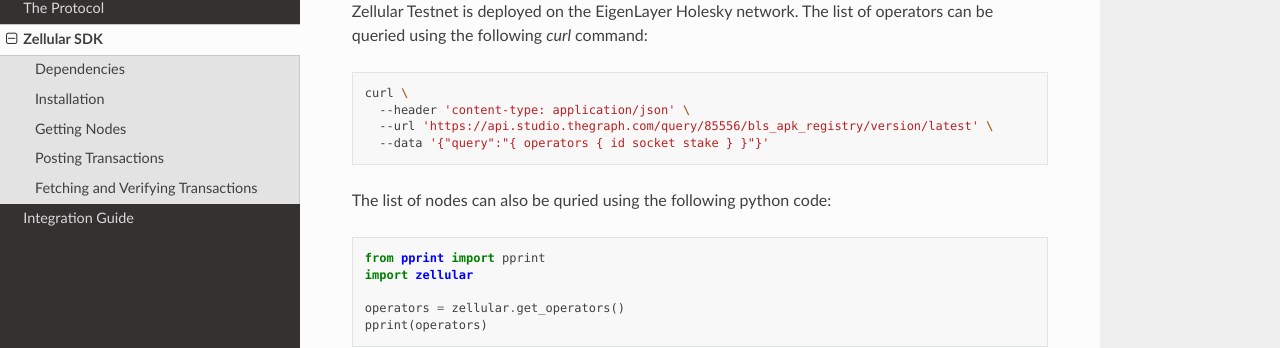
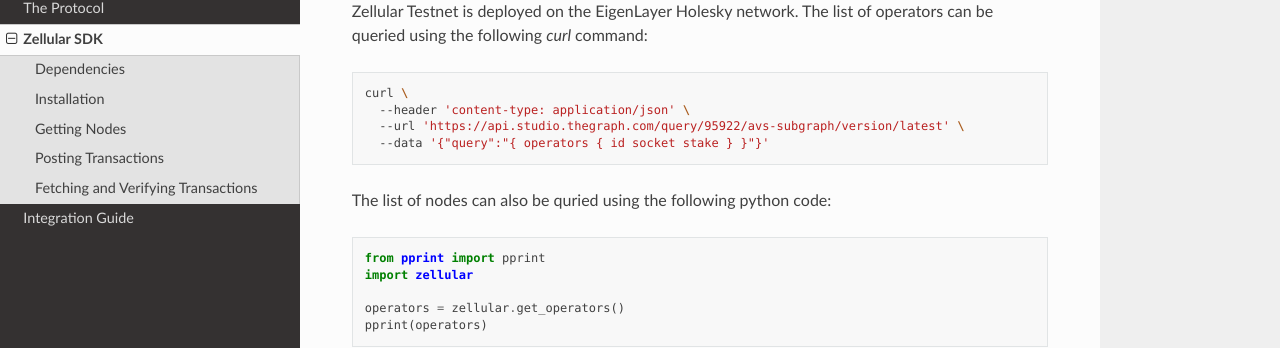
Before and after one commit to zellular-xyz/zsequencer, a Sphinx documentation site: the page built from docs/source/sdk.rst, in a window 1280 px wide and 900 px high, scrolled down 551 px. Shown: the part 141-489 px from the top of the window. Built offline with Sphinx 7.4.7 and the Read the Docs theme 3.1.0, drawn with Linux system fonts in a browser that asks for light colours; some of the changed lines change nothing that is shown.

Commit message:
update subgraph url to archive subgraph

```diff
--- a/docs/source/sdk.rst
+++ b/docs/source/sdk.rst
@@ -36,7 +36,7 @@
 
     curl \
       --header 'content-type: application/json' \
-      --url 'https://api.studio.thegraph.com/query/85556/bls_apk_registry/version/latest' \
+      --url 'https://api.studio.thegraph.com/query/95922/avs-subgraph/version/latest' \
       --data '{"query":"{ operators { id socket stake } }"}'
 
 
```
